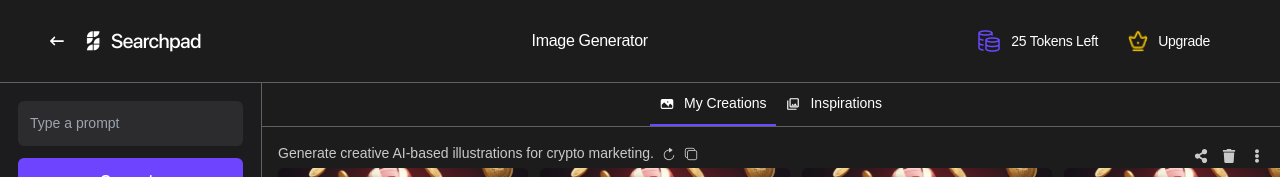
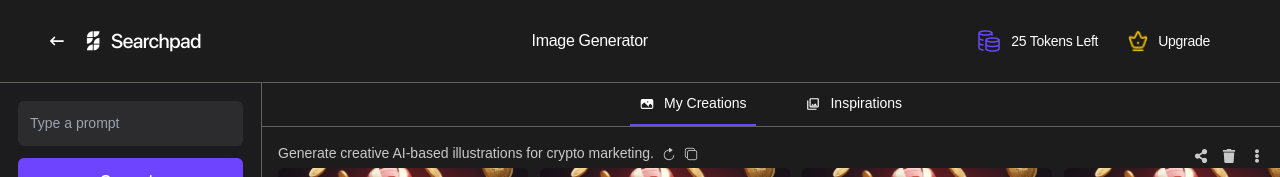
Before and after one commit to samarth-brandsmashers/searchpad-frontend, a Next.js app: page /tools/image-creation in a window 1280 px wide. Shown: the top 177 px of the page. Built offline with nearby package versions, Linux system fonts and the light colour scheme.

Commit message:
minor changes

```diff
--- a/app/components/image-creation/ImageCreation.jsx
+++ b/app/components/image-creation/ImageCreation.jsx
@@ -58,6 +58,8 @@ const myCreationsData = [
 
 const ImageCreation = () => {
   const [isMyCreations, setIsMyCreations] = useState(true);
+
+
 
   return (
     <div className={styles.imageCreationSection}>
--- a/styles/ImageCreation.module.css
+++ b/styles/ImageCreation.module.css
@@ -126,7 +126,9 @@
 .imageCreationSection .topbar{
   display: flex;
   justify-content: center;
+  gap:40px;
   border-bottom: 0.5px solid rgba(255, 255, 255, 0.300);
+  cursor: pointer;
 }
 
 .imageCreationSection .topbar span{
@@ -244,6 +246,9 @@ color: #FFFFFF;
 
 }
 .centerHeading{
+  display: flex;
+  align-items: center;
+  justify-content: center;
   font-size: 16px;
 font-weight: 500;
 line-height: 19.36px;
@@ -256,3 +261,10 @@ color: #FFFFFF;
   width: 20px; /* Set a fixed width for the icon */
   height: auto;
 }
+/* bg blue */
+
+/* .image:hover{
+  background-color:blur;
+  width: 800px;
+
+} */
```
